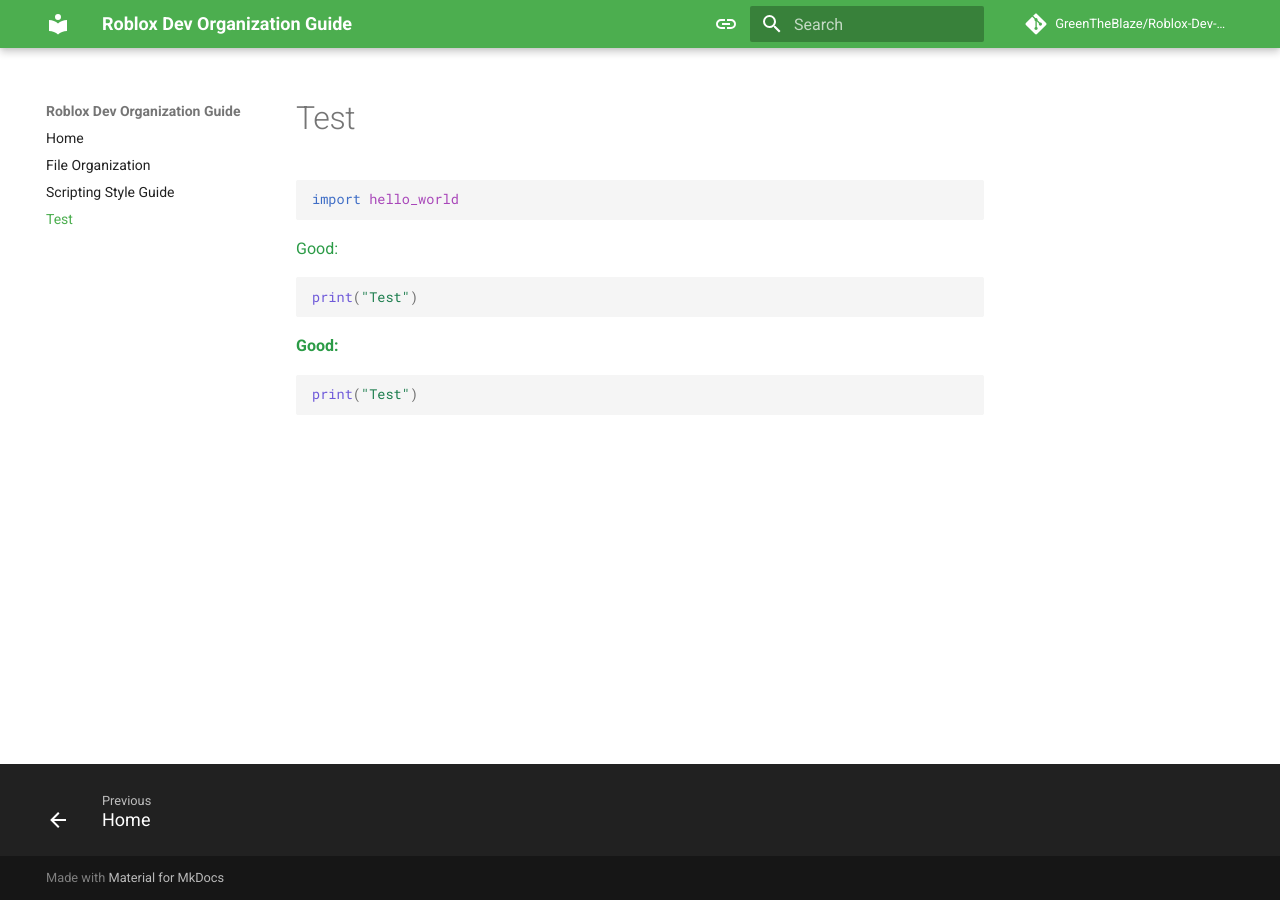
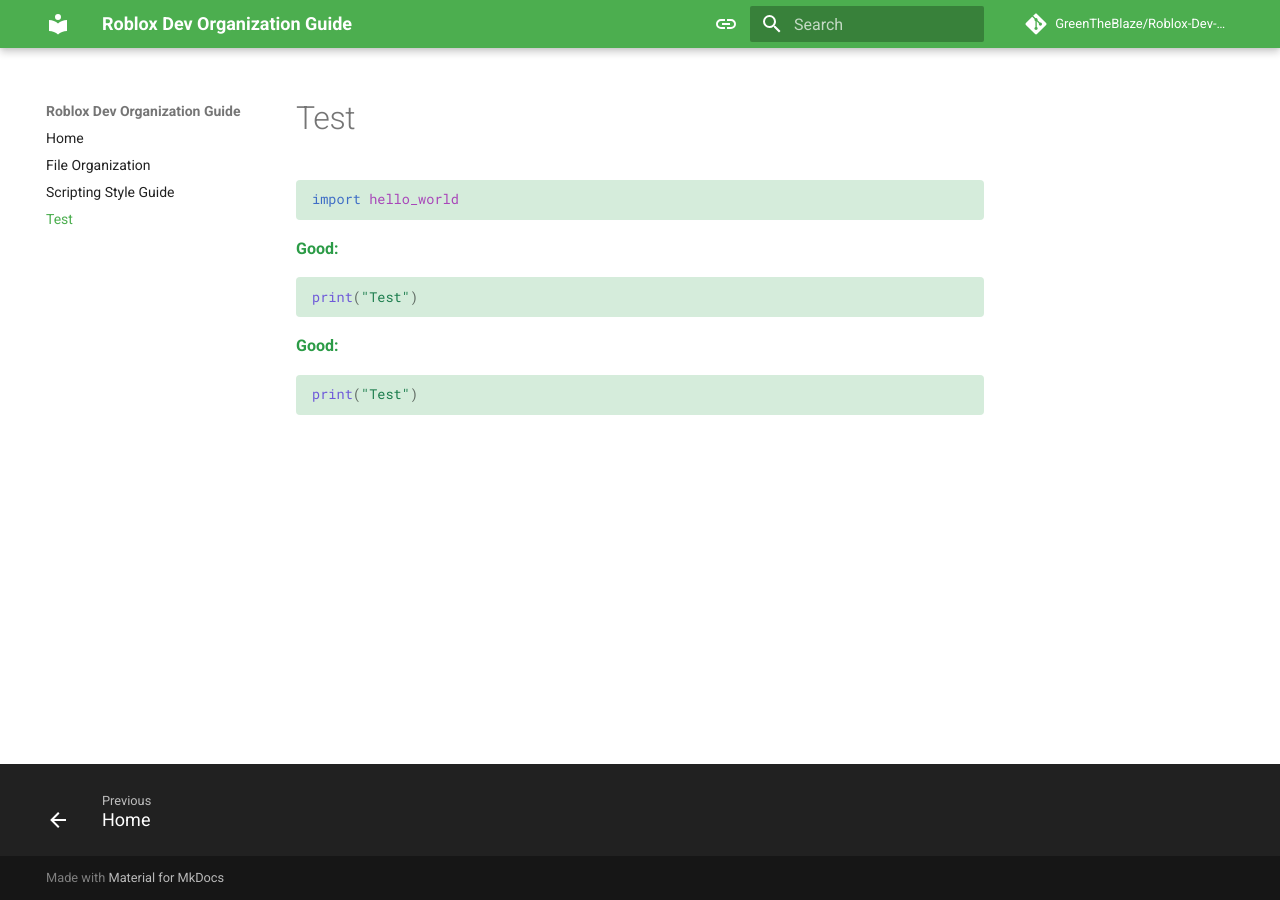
Before and after one commit to GreenTheBlaze/Roblox-Dev-Organization-Guide, an MkDocs documentation site: the page built from docs/test-code.md, in a window 1280 px wide. Built offline with MkDocs 1.6.1 and Material for MkDocs 9.7.7, drawn with Linux system fonts in a browser that asks for light colours; comment, search, counter and statistics services are not loaded.

Commit message:
Update extra.css

```diff
--- a/docs/stylesheets/extra.css
+++ b/docs/stylesheets/extra.css
@@ -25,7 +25,7 @@
 
 .md-typeset .style-good-text {
   color: rgb(43, 155, 70); /* Old: green */
-/*   font-weight: bold; */
+  font-weight: bold;
   margin-bottom: 0.25rem;
 }
 
@@ -34,6 +34,15 @@
   background-color: rgba(43, 155, 70, 0.1); /* var(--code-bg-good); */
   display: block;
   /* padding: 1em; */
+  border-color: rgb(43, 155, 70);
+  border-radius: 4px;
+  margin-top: 0;
+}
+
+.md-typeset .style-good-code pre > code {
+  font-weight: normal;
+  background-color: rgba(43, 155, 70, 0.1);
+  display: block;
   border-color: rgb(43, 155, 70);
   border-radius: 4px;
   margin-top: 0;
```
